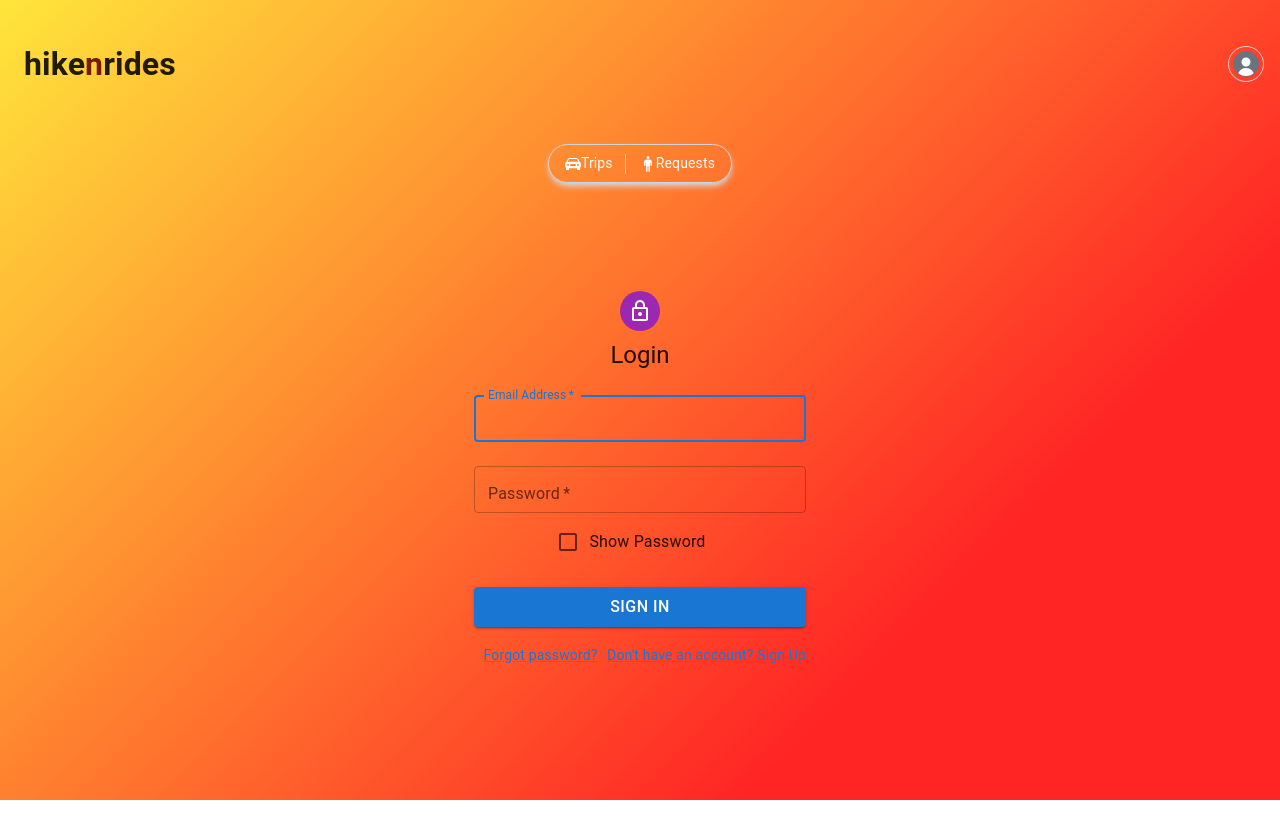
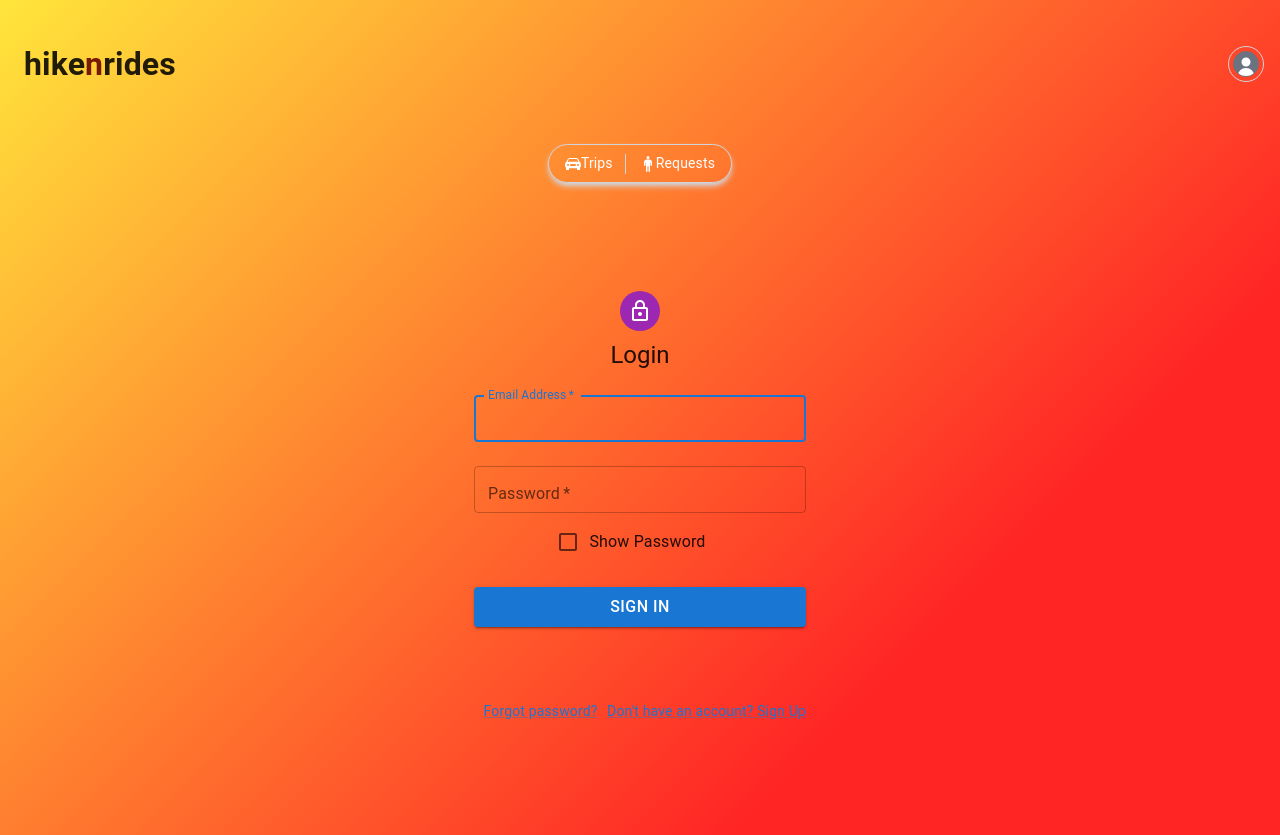
Before and after one commit to hikenrides/company_website, a React (Vite) app in the folder client/: page /login in a window 1280 px wide. Before the commit the page ends 800 px from the top, so only its background shows below. Built offline with nearby package versions, Linux system fonts and the light colour scheme.

Commit message:
Update LoginPage.jsx

```diff
--- a/client/src/pages/LoginPage.jsx
+++ b/client/src/pages/LoginPage.jsx
@@ -164,7 +164,7 @@ export default function LoginPage() {
             >
               Sign In
             </Button>
-            {/*<Box
+            <Box
               type="submit"
               fullWidth
               variant="contained"
@@ -178,7 +178,7 @@ export default function LoginPage() {
                   style={{ width: 250 }}
                 />
               </GoogleOAuthProvider>
-            </Box>*/}
+            </Box>
             <Grid container>
               <Grid item xs>
                 <Link href="#" variant="body2">
```
